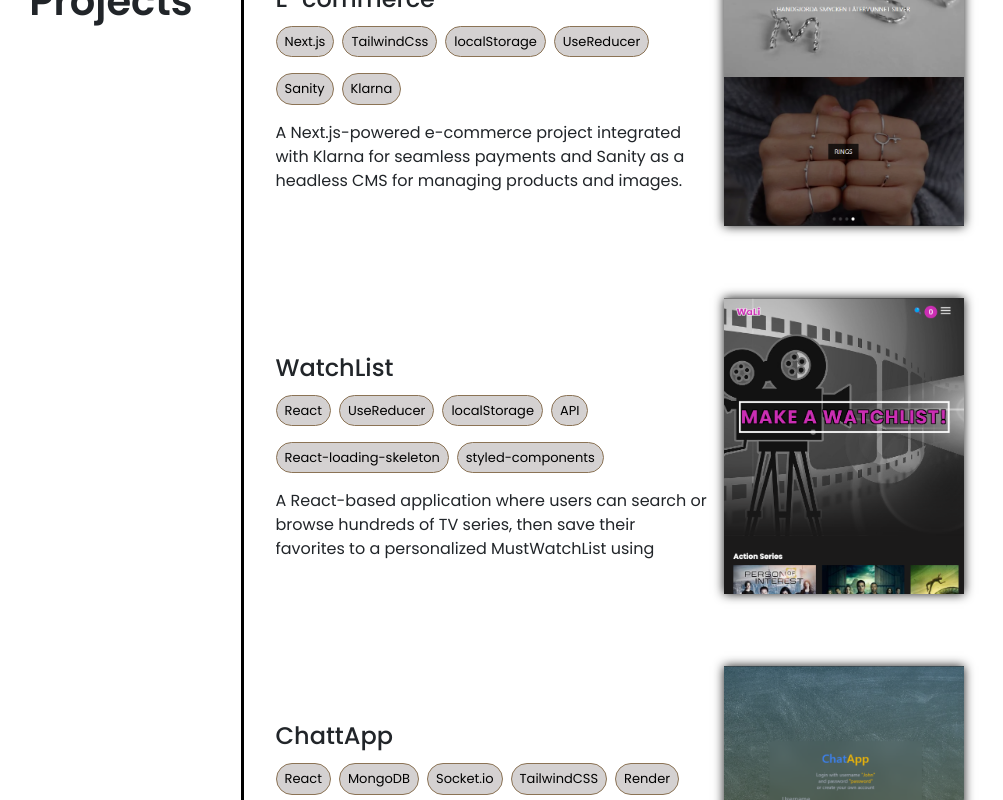
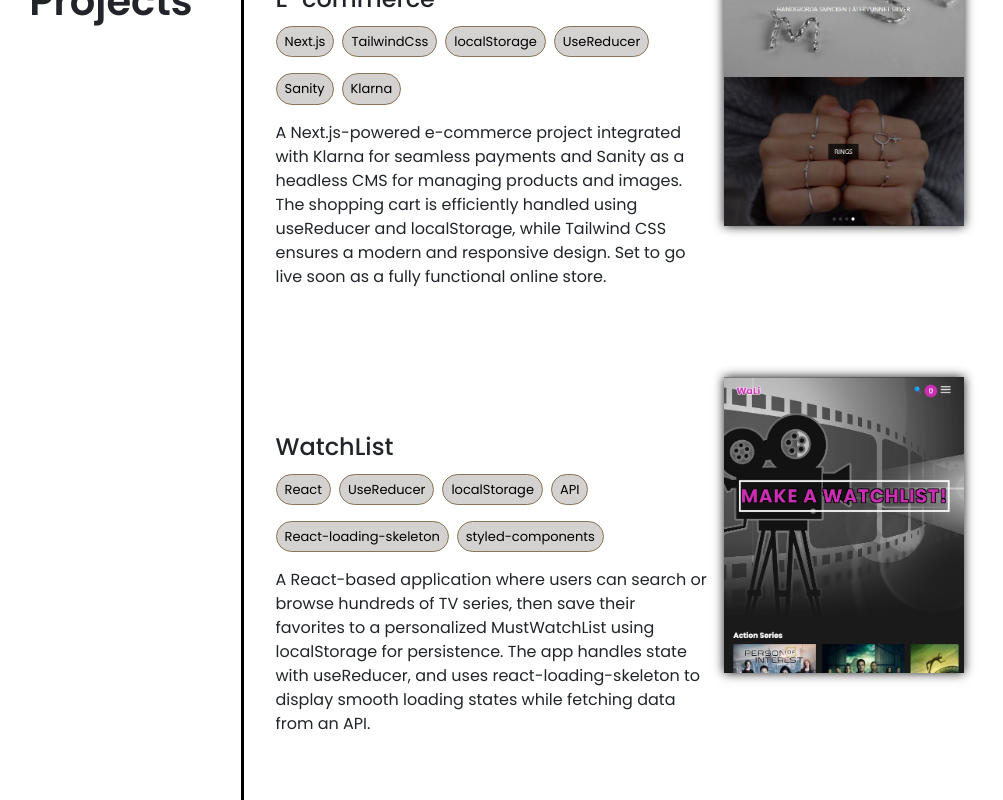
Before and after one commit to AlexanderAvernas/portfolio, a Next.js app: page / in a window 1280 px wide. Shown: the part 980-1780 px from the top of the page, without its empty margins (142-1145 px from the left). Built offline with nearby package versions, Linux system fonts and the light colour scheme; no server answers.

Commit message:
Added hover effect and took away read more CSS that made the text shortend.

```diff
--- a/styles/globals.css
+++ b/styles/globals.css
@@ -78,7 +78,7 @@ body {
 }
 
 .nav-link-item:hover {
-    color: white;
+    color: #8b7355;
 }
 
 .hamburger-menu {
@@ -561,32 +561,6 @@ body {
 /* Lägg till dessa i din befintliga CSS-fil */
 
 /* Utfällbar beskrivning för ProjectLink */
-.ProjectLink {
-    max-height: 4.5em; /* Cirka 3 rader */
-    overflow: hidden;
-    transition: max-height 0.3s ease;
-    line-height: 1.5;
-}
-
-.ProjectLink.expanded {
-    max-height: 1000px;
-}
-
-.ReadMoreButton {
-    background: none;
-    border: none;
-    color: #666;
-    font-size: 0.9rem;
-    font-weight: 500;
-    cursor: pointer;
-    padding: 0.5rem 0;
-    margin-top: 0.3rem;
-    transition: color 0.3s ease;
-}
-
-.ReadMoreButton:hover {
-    color: #000;
-}
 
 /* Overlay för projektbilder */
 .ProjectImageLink {
```
